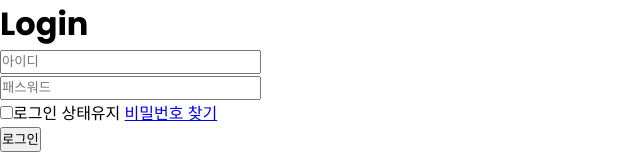
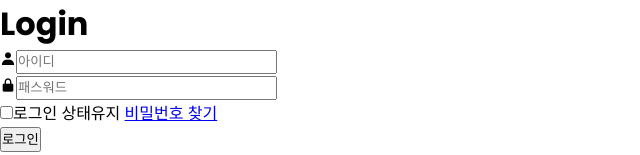
Before and after one commit to 0Hoxy/Login-Form, a plain HTML site: page index.html in a window 1280 px wide. Shown: the top 155 px of the page, without its empty margins (0-640 px from the left). Drawn offline with nearby package versions, Linux system fonts and the light colour scheme.

Commit message:
아이콘추가

```diff
--- a/index.html
+++ b/index.html
@@ -14,10 +14,10 @@
         <form action="">
             <h1>Login</h1>
             <div class="input-box">
-                <input type="text" placeholder="아이디" required>
+                <i class='bx bxs-user'></i><input type="text" placeholder="아이디" required>
             </div>
             <div class="input-box">
-                <input type="password" placeholder="패스워드" required>
+                <i class='bx bxs-lock-alt'></i><input type="password" placeholder="패스워드" required>
             </div>
 
             <div class="rememver-forget">
```
